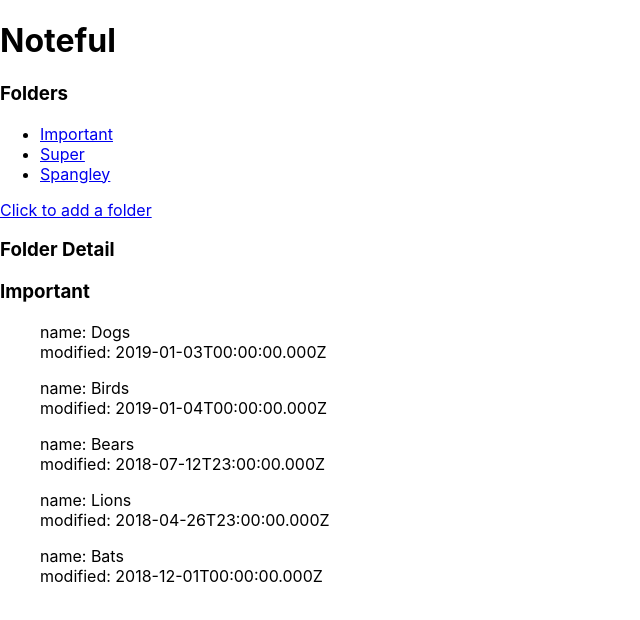
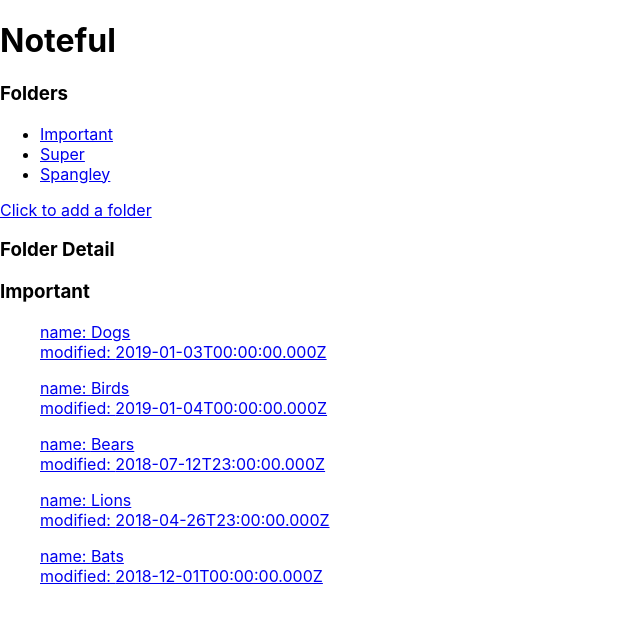
Before and after one commit to Kevin-Conroy/Noteful, a React (Create React App) app: page /folder/b0715efe-ffaf-11e8-8eb2-f2801f1b9fd1 in a window 1280 px wide. Shown: the top 620 px of the page, without its empty margins (0-640 px from the left). Built offline with nearby package versions, Linux system fonts and the light colour scheme.

Commit message:
Working - needs clean-up

```diff
--- a/src/App.js
+++ b/src/App.js
@@ -5,19 +5,19 @@ import "./App.css";
 import Header from "./Header";
 import Sidebar from "./Sidebar";
 import FolderDetail from "./FolderDetail";
-import NoteDetail from "./NoteDetail";
+import NoteSummary from "./NoteSummary";
 import AddFolder from "./AddFolder";
 import AddNote from "./AddNote";
 import initialState from "./Folders";
+import NoteContent from "./NoteContent";
 
 export default class App extends Component {
   constructor(props) {
-    super(props)
+    super(props);
     this.state = initialState;
   }
 
   render() {
-
     return (
       <div>
         <header>
@@ -28,10 +28,8 @@ export default class App extends Component {
           <Sidebar />
         </sidebar>
 
-
-
         <addFolder>
-          <Link to="./AddFolder">Click to add a folder</Link>
+          <Link to="/AddFolder">Click to add a folder</Link>
         </addFolder>
 
         <Route path="/folder/:folderId" component={FolderDetail} />
@@ -40,26 +38,15 @@ export default class App extends Component {
 
         <Route path="/addnote" component={AddNote} />
 
-        <Route path="/notedetail:noteId"
-
-        //this is where the NoteContent component will live
-
+        <Route
+          path="/notecontent/:noteId"
+          render={(routerProps) => {
+            const note = this.state.notes.find((n) => n.id === routerProps.match.params.noteId);
+            const folder = this.state.folders.find((f) => f.id === note.folderId);
+            return <NoteContent note={note} folder={folder} />;
+          }}
         />
-
-
-
-
       </div>
     );
   }
 }
-/*
-<Route
-  path='/foo'
-  render={(routerProps) =>
-    <FooSidebar
-      aFoo={this.state.foos.find(foo => foo.id === routeProps.match.params.foodId)}
-    />
-  }
-/>
-*/
--- a/src/FolderDetail.js
+++ b/src/FolderDetail.js
@@ -2,7 +2,8 @@ import React, { Component } from "react";
 import ReactDOM from "react-dom";
 import { BrowserRouter, Route, Switch, Link } from "react-router-dom";
 import data from "./Folders";
-import NoteDetail from "./NoteDetail";
+import NoteSummary from "./NoteSummary";
+import NoteContent from "./NoteContent";
 
 export default function FolderDetail(props) {
   console.log(data);
@@ -21,7 +22,9 @@ export default function FolderDetail(props) {
       <h3>Folder Detail</h3>
       <h3>{selectedFolder.name}</h3>
       {selectedNotes.map((note) => (
-        <NoteDetail name={note.name} modified={note.modified} />
+      <Link to={"/NoteContent/" + note.id}>
+        <NoteSummary name={note.name} modified={note.modified} />
+        </Link>
       ))}
     </div>
   );
--- a/src/NoteContent.js
+++ b/src/NoteContent.js
@@ -2,23 +2,21 @@ import React, { Component } from "react";
 import ReactDOM from "react-dom";
 import { BrowserRouter, Route, Switch, Link } from "react-router-dom";
 import data from "./Folders";
-import NoteDetail from "./NoteDetail";
+import NoteSummary from "./NoteSummary";
+
+
+export default function NoteContent(props) {
+  return (
+  <div>
+    <h3>{props.folder.name}</h3>
+    <p>Content: {props.note.content}</p>
+  </div>
+  );
+}
+
 
 //grab id from URL
 
 //Find id in the notes
 
 //Display the notes, or display an error message
-
-const { folders, notes } = data;
-
-export default function NoteContent() {
-    return(
-        <div>
-
-
-        </div>
-    )
-}
-
-export default NoteContent
```
Also changed, not shown: src/NoteSummary.js (renamed from src/NoteDetail.js, +15 -14 lines).
